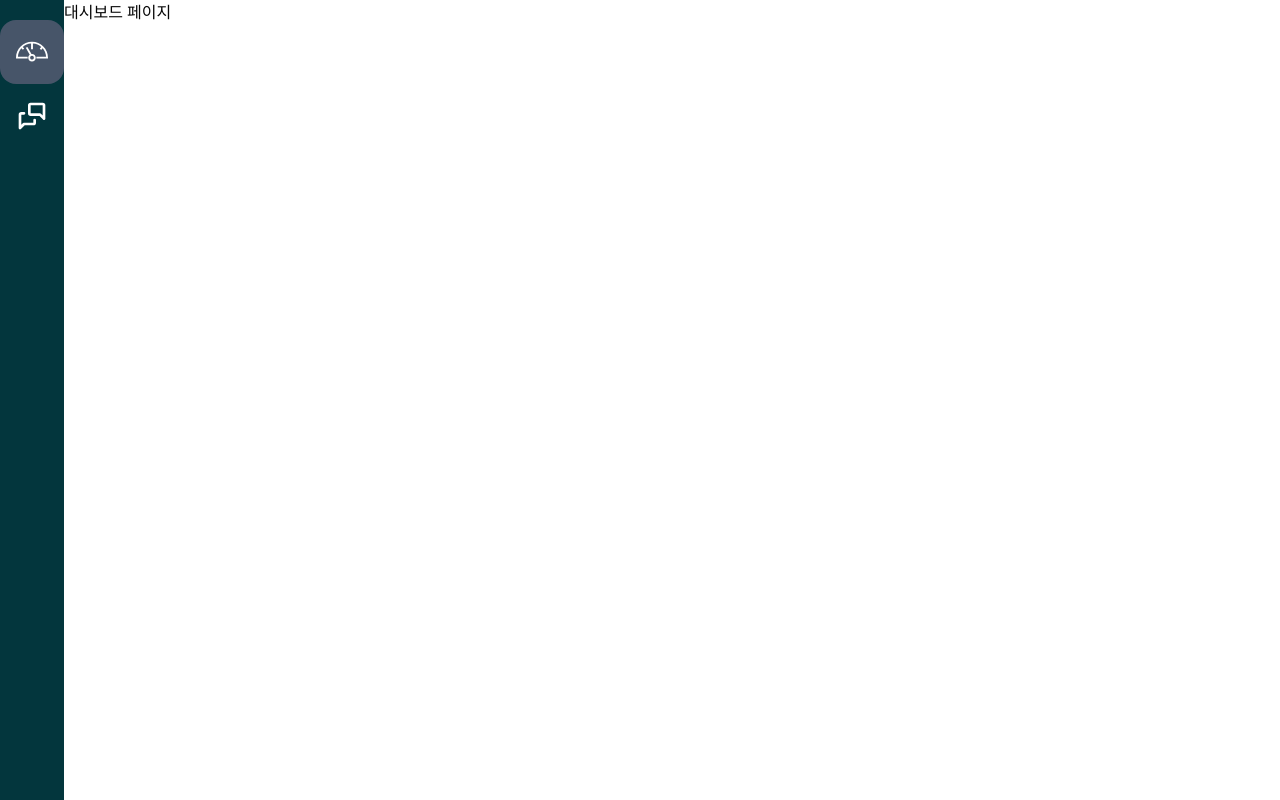
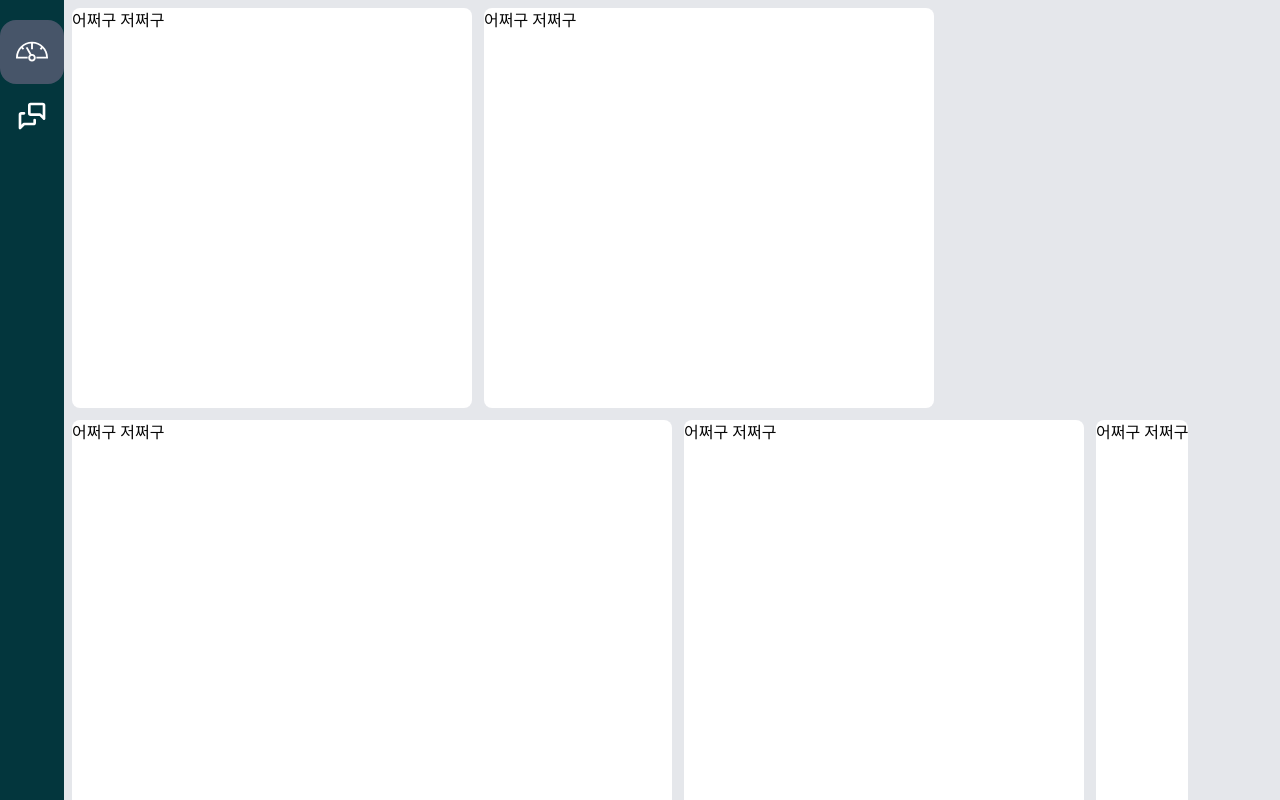
Before and after one commit to spde3289/liveChat-admin, a React (Vite) app: page / in a window 1280 px wide. Built offline with nearby package versions, Linux system fonts and the light colour scheme; no server answers.

Commit message:
feat: dashboard items

```diff
--- a/package.json
+++ b/package.json
@@ -13,6 +13,7 @@
     "@types/node": "^20.14.2",
     "axios": "^1.7.2",
     "bootstrap": "5.3.3",
+    "classnames": "^2.5.1",
     "path": "^0.12.7",
     "react": "^18.2.0",
     "react-bootstrap": "^2.10.3",
--- /dev/null
+++ b/src/component/dashBoard/index.tsx
@@ -0,0 +1,36 @@
+import Item from "./item";
+
+const DashBoard = () => {
+  return (
+    <>
+      <div className="p-2 h-full w-full bg-gray-200 flex flex-wrap gap-3 overflow-y-scroll">
+        <Item width={400} height={400}>
+          <div>어쩌구 저쩌구</div>
+        </Item>
+        <Item width={450} height={400}>
+          <div>어쩌구 저쩌구</div>
+        </Item>
+        <Item width={600} height={400}>
+          <div>어쩌구 저쩌구</div>
+        </Item>
+        <Item width={400} height={400}>
+          <div>어쩌구 저쩌구</div>
+        </Item>
+        <Item height={400}>
+          <div>어쩌구 저쩌구</div>
+        </Item>
+        <Item width={400} height={400}>
+          <div>어쩌구 저쩌구</div>
+        </Item>
+        <Item width={400} height={400}>
+          <div>어쩌구 저쩌구</div>
+        </Item>
+        <Item width={400} height={400}>
+          <div>어쩌구 저쩌구</div>
+        </Item>
+      </div>
+    </>
+  );
+};
+
+export default DashBoard;
--- /dev/null
+++ b/src/component/dashBoard/item.tsx
@@ -0,0 +1,22 @@
+interface ItemProps {
+  width?: number;
+  height?: number;
+  children?: React.ReactElement;
+}
+
+const Item = ({ width, height, children }: ItemProps) => {
+  const style = {
+    width: width ? `${width}px` : "auto",
+    height: height ? `${height}px` : "auto",
+  };
+
+  return (
+    <>
+      <div style={style} className="rounded-lg bg-white">
+        {children}
+      </div>
+    </>
+  );
+};
+
+export default Item;
--- a/src/component/message/chatRoom/inputContainer.tsx
+++ b/src/component/message/chatRoom/inputContainer.tsx
@@ -33,7 +33,7 @@ export default memo(function InputContainer({
   const handleKeyDown = (e: any) => {
     if (e.key === "Enter" && !e.shiftKey) {
       // Shift + Enter를 눌렀을 때만 줄 바꿈 처리
-      출처: https: e.preventDefault(); // 기본 Enter 동작을 막음
+      e.preventDefault(); // 기본 Enter 동작을 막음
       // 여기에 추가적인 동작을 수행할 수 있음 (예: 입력된 내용 처리)
     }
   };
--- a/src/routes/home.tsx
+++ b/src/routes/home.tsx
@@ -1,7 +1,9 @@
+import DashBoard from "@/component/dashBoard";
+
 const HomePage = () => {
   return (
     <>
-      <div>대시보드 페이지</div>
+      <DashBoard />
     </>
   );
 };
```
Also changed, not shown: 1 other file (tests, documents, lock files or other folders).
